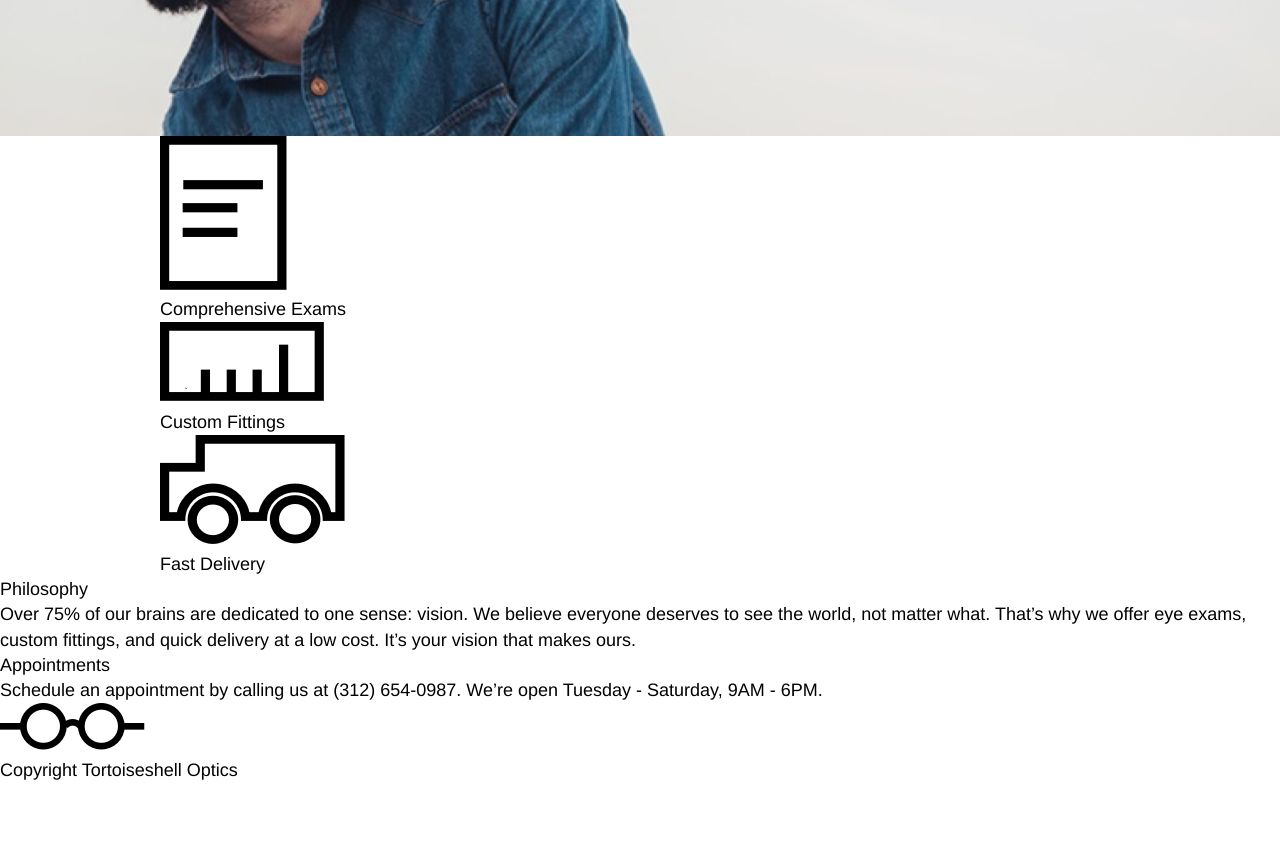
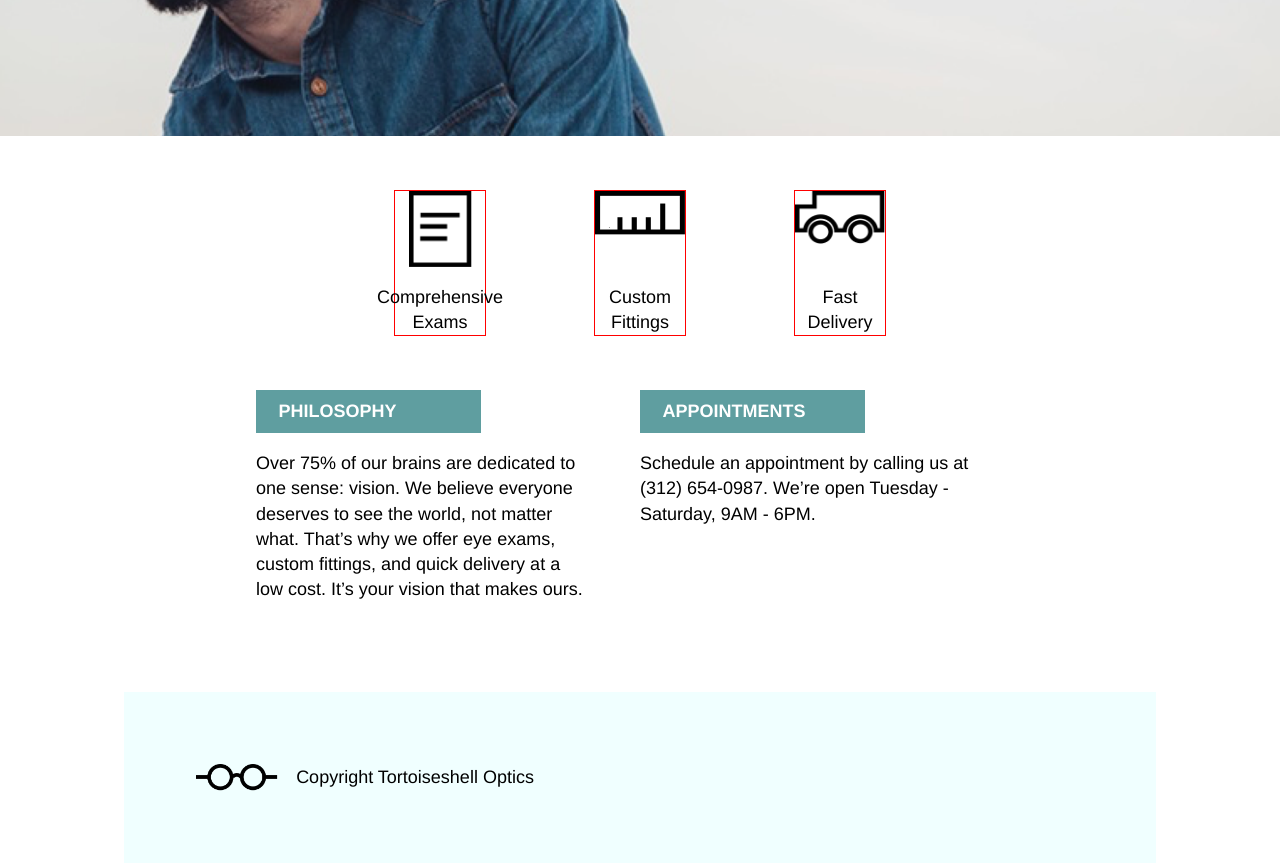
Before and after one commit to goat7885/tortoiseshellOptics, a plain HTML site: page index.html in a window 1280 px wide. Shown: the part 440-1303 px from the top of the page. Before the commit the page ends 1223 px from the top, so only its background shows below. Drawn offline with Linux system fonts and the light colour scheme.

Commit message:
2nd pass css

```diff
--- a/index.html
+++ b/index.html
@@ -15,7 +15,7 @@
             <img src="./resources/images/logo-white.png" alt="White Logo">
             <h4>Tortoiseshell Optics</h4>
           </div>
-          <div class="nav-menu">
+          <div class="menu">
             <ul>
               <li><a href="#">Services<a/></li>
               <li><a href="#">Products<a/></li>
@@ -35,10 +35,9 @@
 <!-- End Of Header  -->
 
 <!-- Main Content -->
-    <section class="mainIcon container">
-       <div class="icon-container">
+    <div class="main">
           <div class="icon">
-             <img src="./resources/images/paper-icon.png" alt="Paper">
+             <img src="./resources/images/paper-icon.png" alt="Paper" class="paperIcon">
              <p>Comprehensive Exams</p>
           </div>
           <div class="icon">
@@ -49,25 +48,22 @@
              <img src="./resources/images/truck-icon.png" alt="Truck">
              <p>Fast Delivery</p>
           </div>
-       </div>
-    </section>
+    </div>
 
-    <section class="mainInfo-container">
-      <div class="info-container">
+    <div class="main container">
         <div class="info">
-           <h3>Philosophy</h3>
+           <h3>PHILOSOPHY</h3>
            <p>Over 75% of our brains are dedicated to one sense: vision. We believe everyone deserves to see the world, not matter what. That’s why we offer eye exams, custom fittings, and quick delivery at a low cost. It’s your vision that makes ours.</p>
         </div>
         <div class="info">
-           <h3>Appointments</h3>
+           <h3>APPOINTMENTS</h3>
            <p>Schedule an appointment by calling us at (312) 654-0987. We’re open Tuesday - Saturday, 9AM - 6PM.</p>
         </div>
-      </div>
-    </section>
+    </div>
 <!-- End Of Main Content -->
 
 <!-- Footer -->
-      <footer>
+      <footer class="container">
           <img src="./resources/images/logo-black.png" alt="Black Logo">
           <h4>Copyright Tortoiseshell Optics</h4>
       </footer>
--- a/resources/style.css
+++ b/resources/style.css
@@ -32,7 +32,7 @@ header {
 }
 
  nav {
-   border: 1px solid red;
+   border: 1px solid yellow;
    display: flex;
    align-items: center;
    justify-content: space-between;
@@ -53,13 +53,15 @@ nav img {
 }
 
 nav ul {
+  border: 1px solid red;
   margin-right: 1rem;
-
+  align-items: flex-end;
 }
 
 nav li {
   display: inline;
   padding: 0 1rem;
+
 }
 
 .mobile-menu {
@@ -84,3 +86,70 @@ h1 {
   line-height: 1.2;
   font-weight: bold;
 }
+
+
+/* Main Content */
+
+/* Icon */
+
+.main{
+  display: flex;
+  justify-content: center;
+}
+
+.icon {
+  border: 1px solid red;
+  display: flex;
+  flex-direction: column;
+  justify-content: space-between;
+  align-items: center;
+  width: 5rem;
+  height: 8rem;
+  margin: 3rem;
+  text-align: center;
+}
+
+.icon img {
+  width: 5rem;
+  margin-bottom: 1rem;
+}
+
+.icon img.paperIcon {
+  width: 3.5rem;
+}
+
+
+/* Info */
+
+.info {
+  width: 35%;
+  margin-right: 5%;
+  margin-bottom: 4rem;
+}
+
+.info h3 {
+  max-width: 10rem;
+  padding: 0.5rem 1.25rem;
+  background-color: cadetblue;
+  font-weight: bold;
+  color: white;
+}
+
+.info p {
+  padding: 1rem 0;
+}
+
+
+/* Footer */
+
+footer {
+  display: flex;
+  align-items: center;
+  background-color: azure;
+  padding: 4rem 2rem;
+}
+ footer img {
+   height: 1.5rem;
+   margin-left: 2rem;
+   margin-right: 1rem;
+ }
```
